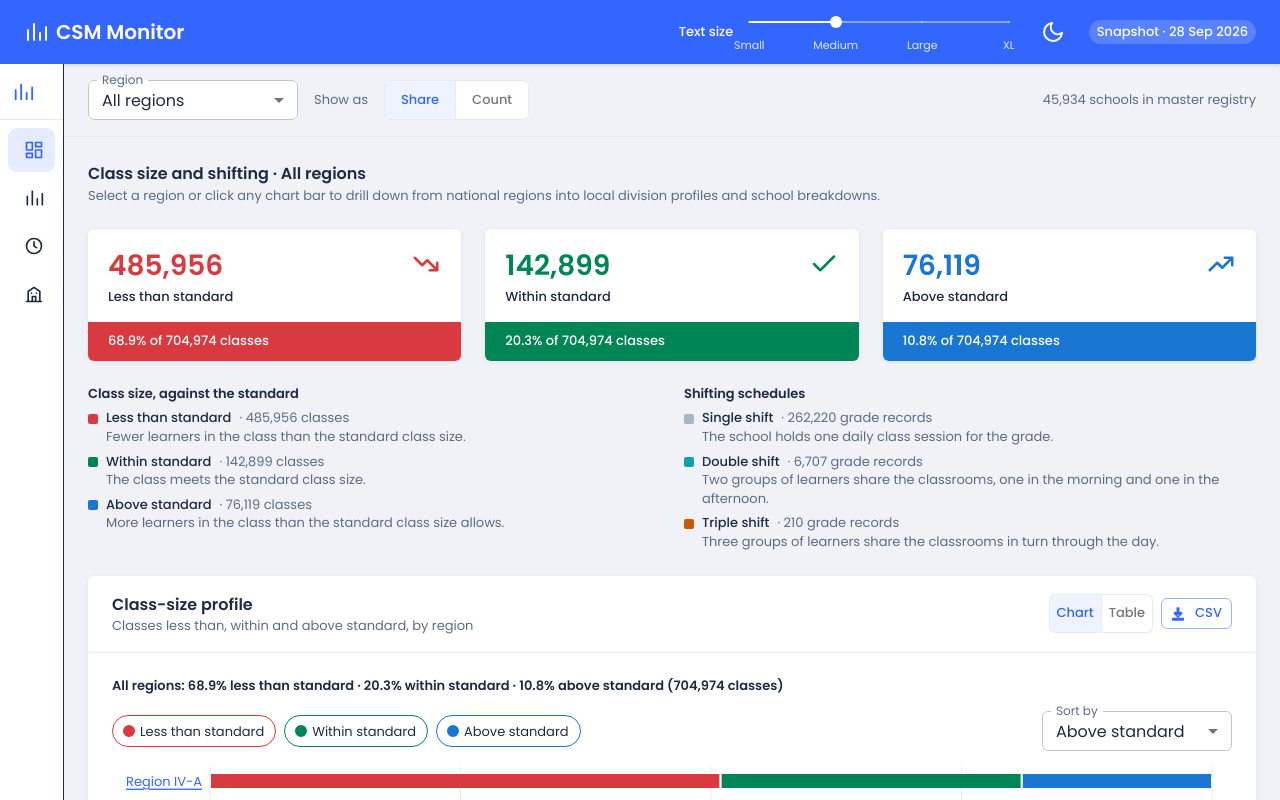
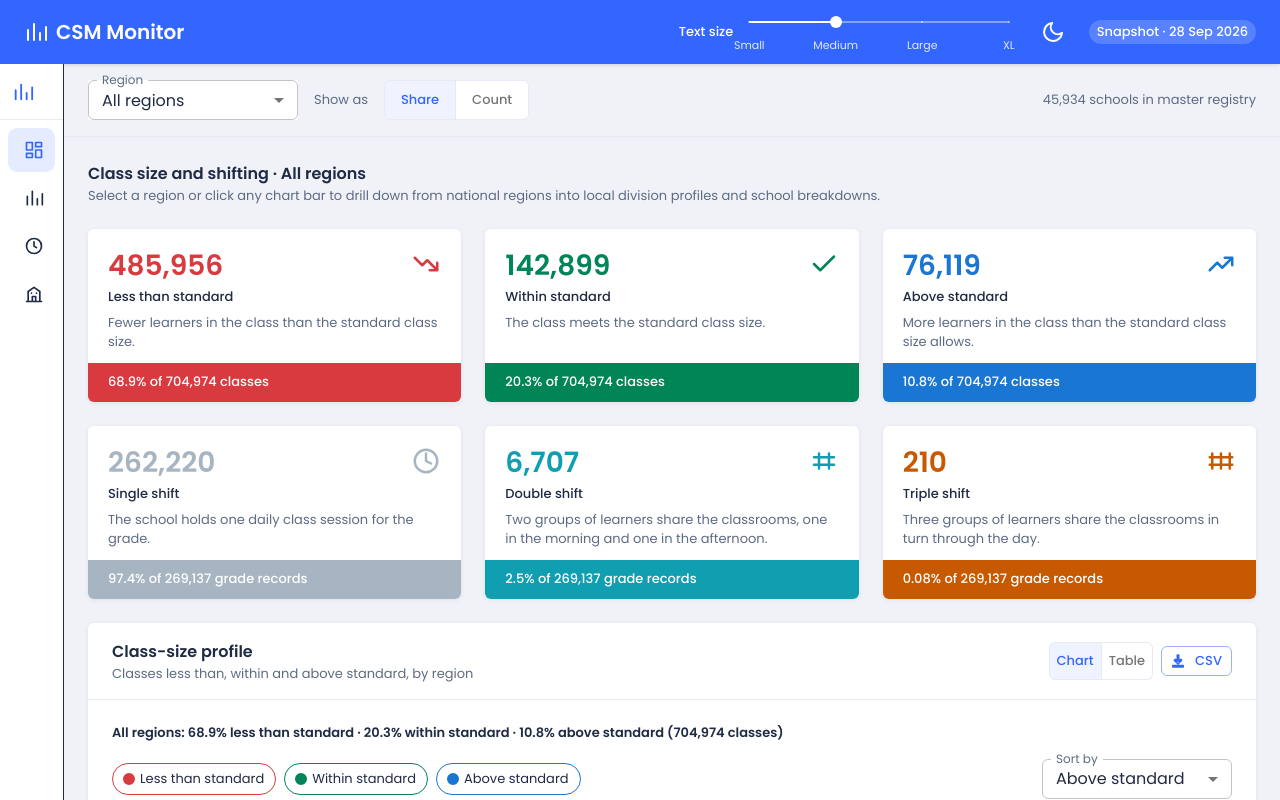
Before and after one commit to justinesolaswork/deped-csm-monitor, a React (Vite) app: page / in a window 1280 px wide. Shown: the top 800 px of the page. Built offline with nearby package versions, Linux system fonts and the light colour scheme.

Commit message:
Move category descriptions inside KPI cards; add shifting schedule cards

```diff
--- a/src/components/LineIcon.jsx
+++ b/src/components/LineIcon.jsx
@@ -13,6 +13,10 @@ export const iconPaths = {
   within: "M20 6L9 17l-5-5",
   below: "M3 7l6 6 4-4 8 8M15 17h6v-6",
   back: "M19 12H5M12 19l-7-7 7-7",
+  // Shifting schedule icons
+  single: "M12 6v6l4 2M12 3a9 9 0 1 0 0 18 9 9 0 0 0 0-18z",
+  double: "M8 6v12M16 6v12M4 9h16M4 15h16",
+  triple: "M5 6v12M12 6v12M19 6v12M3 9h18M3 15h18",
 };
 
 export default function LineIcon({ path, ...props }) {
--- a/src/components/SummaryMetric.jsx
+++ b/src/components/SummaryMetric.jsx
@@ -2,11 +2,11 @@ import { Box, Paper, Stack, Typography } from "@mui/material";
 import { formatNumber } from "../lib/format.js";
 import LineIcon from "./LineIcon.jsx";
 
-// KPI card: figure and icon on top, solid colored strip with the detail underneath.
-export default function SummaryMetric({ label, value, detail, color, icon }) {
+// KPI card: figure and icon on top, optional description, solid colored strip with the detail underneath.
+export default function SummaryMetric({ label, value, detail, description, color, icon }) {
   return (
-    <Paper sx={{ overflow: "hidden" }}>
-      <Stack alignItems="flex-start" direction="row" justifyContent="space-between" sx={{ p: 2.5, pb: 2 }}>
+    <Paper sx={{ display: "flex", flexDirection: "column", overflow: "hidden" }}>
+      <Stack alignItems="flex-start" direction="row" justifyContent="space-between" sx={{ p: 2.5, pb: description ? 1 : 2 }}>
         <Box>
           <Typography sx={{ color }} variant="h4">
             {formatNumber(value)}
@@ -17,7 +17,12 @@ export default function SummaryMetric({ label, value, detail, color, icon }) {
         </Box>
         <LineIcon path={icon} sx={{ color, fontSize: 30 }} />
       </Stack>
-      <Typography sx={{ bgcolor: color, color: "#fff", display: "block", fontWeight: 500, px: 2.5, py: 1.25 }} variant="body2">
+      {description && (
+        <Typography color="text.secondary" sx={{ flex: 1, px: 2.5, pb: 1.5 }} variant="body2">
+          {description}
+        </Typography>
+      )}
+      <Typography sx={{ bgcolor: color, color: "#fff", display: "block", fontWeight: 500, mt: "auto", px: 2.5, py: 1.25 }} variant="body2">
         {detail}
       </Typography>
     </Paper>
--- a/src/sections/OverviewMetrics.jsx
+++ b/src/sections/OverviewMetrics.jsx
@@ -1,4 +1,4 @@
-import { Box, Stack, Typography } from "@mui/material";
+import { Box } from "@mui/material";
 import SummaryMetric from "../components/SummaryMetric.jsx";
 import { iconPaths } from "../components/LineIcon.jsx";
 import { shiftStrata, sizeStrata } from "../data/categories.js";
@@ -6,7 +6,7 @@ import { toStackRow, valueKey } from "../data/selectors.js";
 import { STICKY_TOP_CSS } from "../layout.js";
 import { formatNumber, formatPercent } from "../lib/format.js";
 
-// What each category means, in plain words. Keyed by stratum field, so a new category must be added here too.
+// What each category means, in plain words. Keyed by stratum field.
 const meanings = {
   above: "More learners in the class than the standard class size allows.",
   within: "The class meets the standard class size.",
@@ -16,56 +16,41 @@ const meanings = {
   triple: "Three groups of learners share the classrooms in turn through the day.",
 };
 
-// A short key to the terms used on the whole page. `unit` says what the number beside each term counts.
-function Key({ title, strata, counts, unit }) {
-  return (
-    <Box>
-      <Typography component="h3" sx={{ fontWeight: 600, mb: 0.75 }} variant="body2">
-        {title}
-      </Typography>
-      <Stack component="dl" spacing={0.75} sx={{ m: 0 }}>
-        {strata.map(({ field, key, label, color }) => (
-          <Box key={field}>
-            <Typography component="dt" sx={{ alignItems: "center", display: "flex", fontWeight: 500 }} variant="body2">
-              <Box aria-hidden component="span" sx={{ bgcolor: color, borderRadius: "2px", flexShrink: 0, height: 10, mr: 1, width: 10 }} />
-              {label}
-              {counts && (
-                <Typography color="text.secondary" component="span" sx={{ fontVariantNumeric: "tabular-nums", ml: 1 }} variant="body2">
-                  · {formatNumber(counts[key] ?? 0)} {unit}
-                </Typography>
-              )}
-            </Typography>
-            <Typography color="text.secondary" component="dd" sx={{ m: 0, pl: 2.25 }} variant="body2">
-              {meanings[field]}
-            </Typography>
-          </Box>
-        ))}
-      </Stack>
-    </Box>
-  );
-}
-
-// The headline cards (classes above, within and less than standard for the current scope), with a key to the terms.
+// The headline KPI cards for class size. Description lives inside each card.
 export default function OverviewMetrics({ scope }) {
-  const row = toStackRow(scope.name, scope.block.classSize, sizeStrata);
+  const sizeRow = toStackRow(scope.name, scope.block.classSize, sizeStrata);
+  const shiftRow = toStackRow(scope.name, scope.block.shifting, shiftStrata);
 
   return (
     <Box aria-label={`Class-size overview for ${scope.name}`} component="section" id="overview" sx={{ scrollMarginTop: STICKY_TOP_CSS }}>
+      {/* Class size KPI cards */}
       <Box sx={{ display: "grid", gap: 3, gridTemplateColumns: { md: "repeat(3, 1fr)", xs: "1fr" } }}>
         {sizeStrata.map(({ field, label, color }) => (
           <SummaryMetric
             color={color}
-            detail={`${formatPercent(row[valueKey(field, "share")])} of ${formatNumber(row.total)} classes`}
+            description={meanings[field]}
+            detail={`${formatPercent(sizeRow[valueKey(field, "share")])} of ${formatNumber(sizeRow.total)} classes`}
             icon={iconPaths[field]}
             key={field}
             label={label}
-            value={row[field]}
+            value={sizeRow[field]}
           />
         ))}
       </Box>
-      <Box sx={{ display: "grid", gap: 3, gridTemplateColumns: { md: "repeat(2, 1fr)", xs: "1fr" }, mt: 3 }}>
-        <Key counts={scope.block.classSize} strata={sizeStrata} title="Class size, against the standard" unit="classes" />
-        <Key counts={scope.block.shifting} strata={shiftStrata} title="Shifting schedules" unit="grade records" />
+
+      {/* Shifting schedule KPI cards */}
+      <Box sx={{ display: "grid", gap: 3, gridTemplateColumns: { md: "repeat(3, 1fr)", xs: "1fr" }, mt: 3 }}>
+        {shiftStrata.map(({ field, label, color }) => (
+          <SummaryMetric
+            color={color}
+            description={meanings[field]}
+            detail={`${formatPercent(shiftRow[valueKey(field, "share")])} of ${formatNumber(shiftRow.total)} grade records`}
+            icon={iconPaths[field]}
+            key={field}
+            label={label}
+            value={shiftRow[field]}
+          />
+        ))}
       </Box>
     </Box>
   );
```
